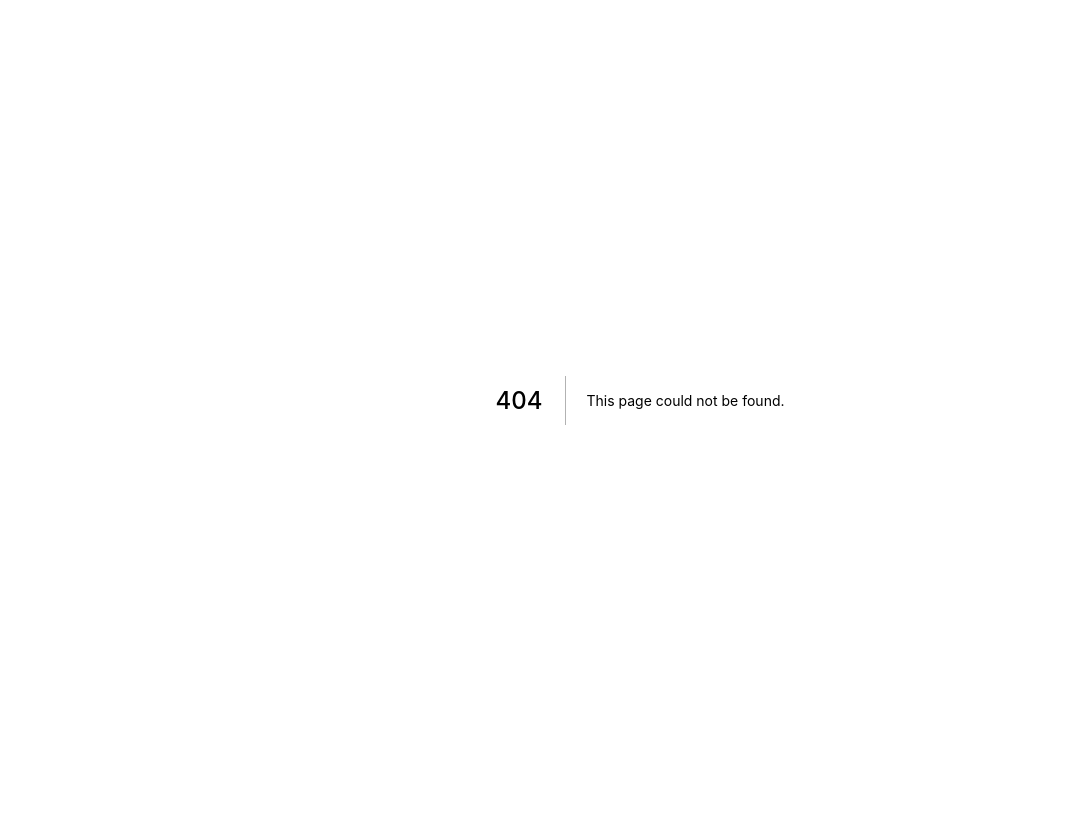
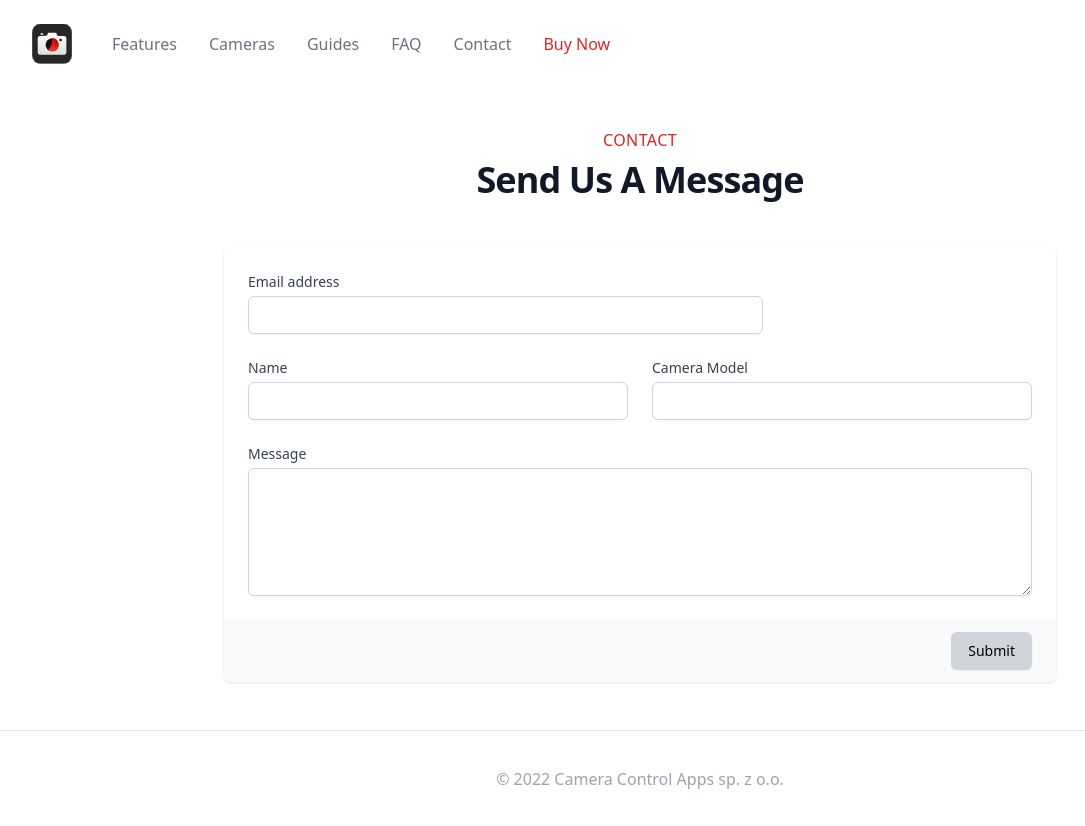
Before and after one commit to gswirski/shutter-website, a Next.js app: page /contact in a window 1280 px wide. Before the commit this address had no page. Shown: the whole page, without its empty margins (0-1085 px from the left). Before the commit the page ends 800 px from the top, so only its background shows below. Built offline with nearby package versions, Linux system fonts and the light colour scheme.

Commit message:
add buy and contact pages

```diff
--- a/components/header.js
+++ b/components/header.js
@@ -132,16 +132,17 @@ export default function Header() {
               </p>
               <div className="mt-5 sm:mt-8 sm:flex sm:justify-center lg:justify-start">
                 <div className="rounded-md shadow">
-                  <a
-                    href="#"
-                    className="w-full flex items-center justify-center px-8 py-3 border border-transparent text-base font-medium rounded-md text-white bg-red-600 hover:bg-red-700 md:py-4 md:text-lg"
-                  >
-                    Supported Cameras
-                  </a>
+                  <Link href="/cameras">
+                    <a
+                      className="w-full flex items-center justify-center px-8 py-3 border border-transparent text-base font-medium rounded-md text-white bg-red-600 hover:bg-red-700 md:py-4 md:text-lg"
+                    >
+                      Supported Cameras
+                    </a>
+                  </Link>
                 </div>
                 <div className="mt-3 sm:mt-0 sm:ml-3">
                   <a
-                    href="#"
+                    href="#reviews"
                     className="w-full flex items-center justify-center px-8 py-3 border border-transparent text-base font-medium rounded-md text-red-900 bg-red-100 hover:bg-red-200 md:py-4 md:text-lg"
                   >
                     Customer Reviews
--- /dev/null
+++ b/pages/buy.js
@@ -0,0 +1,65 @@
+/* This example requires Tailwind CSS v2.0+ */
+import Head from 'next/head'
+import Link from 'next/link'
+import Footer from '../components/footer'
+import Menu from '../components/menu'
+
+export default function Buy() {
+  return (
+    <div>
+      <Head>
+        <title>Shutter</title>
+        <link rel="icon" href="/favicon.ico" />
+      </Head>
+
+      <Menu />
+
+      <div className="py-12 bg-white">
+        <div className="max-w-4xl mx-auto px-4 sm:px-6 lg:px-8">
+          <div className="pb-12">
+            <Link href="/buy">
+              <a className="block lg:text-center default-a font-semibold tracking-wide uppercase">
+                App Store
+              </a>
+            </Link>
+            <p className="lg:text-center mt-2 text-3xl leading-8 font-extrabold tracking-tight text-gray-900 sm:text-4xl">
+              Select Shutter Version
+            </p>
+          </div>
+
+          <div className="mt-6 space-y-12 space-y-0 grid grid-cols-2 gap-x-6">
+            <div className="group relative">
+              <div className="relative w-full h-40 bg-white rounded-lg overflow-hidden group-hover:opacity-75 sm:aspect-w-2 sm:aspect-h-1 sm:h-40 lg:aspect-w-1 lg:aspect-h-1">
+                <img
+                  className="h-36 w-auto mx-auto"
+                  src="/icon.svg"
+                  />              </div>
+              <p className="mt-6 text-xl font-bold text-gray-900 text-center">
+                Shutter for <span className="text-red-600">Sony</span> cameras
+              </p>
+            </div>
+
+            <div className="group relative">
+              <div className="relative w-full h-40 bg-white rounded-lg overflow-hidden group-hover:opacity-75 sm:aspect-w-2 sm:aspect-h-1 sm:h-40 lg:aspect-w-1 lg:aspect-h-1">
+                <img
+                  className="h-36 w-auto mx-auto"
+                  src="/icon.svg"
+                  />
+              </div>
+              <p className="mt-6 text-xl font-bold text-gray-900 text-center">
+                Shutter for <span className="text-red-600">Canon</span> cameras
+              </p>
+            </div>
+
+          </div>
+
+        </div>
+      </div>
+
+
+      <Footer />
+    </div>
+
+
+  )
+}
--- a/pages/cameras.js
+++ b/pages/cameras.js
@@ -125,7 +125,7 @@ export default function Cameras() {
                             { camera.focus == 'spot-required' &&
                               <span className="border-b-2 border-gray-500 border-dotted inline-block has-tooltip">
                                 <span className="tooltip text-gray-500 text-sm">
-                                  AF Area must be set to "Spot", "Expand<br />Spot" or "Tracking Spot" in camera.
+                                  AF Area must be set to "Spot", "Expand<br />Spot" or "Tracking Spot" in the camera.
                                 </span>
                                 <CheckIcon className="w-6 h-6 text-green-600 mx-auto inline-block" /> *
                               </span>
--- /dev/null
+++ b/pages/contact.js
@@ -0,0 +1,108 @@
+/* This example requires Tailwind CSS v2.0+ */
+import Head from 'next/head'
+import Link from 'next/link'
+import Footer from '../components/footer'
+import Menu from '../components/menu'
+
+
+export default function Contact() {
+  return (
+    <div>
+      <Head>
+        <title>Shutter</title>
+        <link rel="icon" href="/favicon.ico" />
+      </Head>
+
+      <Menu />
+
+      <div className="py-12 bg-white">
+        <div className="max-w-4xl mx-auto px-4 sm:px-6 lg:px-8">
+          <div className="pb-12">
+            <Link href="/contact">
+              <a className="block lg:text-center default-a font-semibold tracking-wide uppercase">
+                Contact
+              </a>
+            </Link>
+            <p className="lg:text-center mt-2 text-3xl leading-8 font-extrabold tracking-tight text-gray-900 sm:text-4xl">
+              Send Us A Message
+            </p>
+          </div>
+
+          <form action="#" method="POST">
+              <div className="shadow overflow-hidden sm:rounded-md">
+                <div className="px-4 py-5 bg-white sm:p-6">
+                  <div className="grid grid-cols-6 gap-6">
+                    <div className="col-span-6 sm:col-span-4">
+                      <label htmlFor="email-address" className="block text-sm font-medium text-gray-700">
+                        Email address
+                      </label>
+                      <input
+                        type="text"
+                        name="email-address"
+                        id="email-address"
+                        autoComplete="email"
+                        className="mt-1 focus:ring-red-500 focus:border-red-500 block w-full shadow-sm sm:text-sm border-gray-300 rounded-md"
+                      />
+                    </div>
+
+                    <div className="col-span-6 sm:col-span-3">
+                      <label htmlFor="first-name" className="block text-sm font-medium text-gray-700">
+                        Name
+                      </label>
+                      <input
+                        type="text"
+                        name="first-name"
+                        id="first-name"
+                        autoComplete="given-name"
+                        className="mt-1 focus:ring-red-500 focus:border-red-500 block w-full shadow-sm sm:text-sm border-gray-300 rounded-md"
+                      />
+                    </div>
+
+                    <div className="col-span-6 sm:col-span-3">
+                      <label htmlFor="first-name" className="block text-sm font-medium text-gray-700">
+                        Camera Model
+                      </label>
+                      <input
+                        type="text"
+                        name="camera-model"
+                        id="camera-model"
+                        autoComplete="camera-model"
+                        className="mt-1 focus:ring-red-500 focus:border-red-500 block w-full shadow-sm sm:text-sm border-gray-300 rounded-md"
+                      />
+                    </div>
+
+
+                    <div className="col-span-6">
+                      <label htmlFor="message-text" className="block text-sm font-medium text-gray-700">
+                        Message
+                      </label>
+                      <textarea
+                        name="message-text"
+                        id="message-text"
+                        className="h-32 mt-1 focus:ring-red-500 focus:border-red-500 block w-full shadow-sm sm:text-sm border-gray-300 rounded-md"
+                        ></textarea>
+                    </div>
+                  </div>
+                </div>
+                <div className="px-4 py-3 bg-gray-50 text-right sm:px-6">
+                  <button
+                    type="submit"
+                    className="inline-flex justify-center py-2 px-4 border border-transparent shadow-sm text-sm font-medium rounded-md text-black bg-gray-300 hover:bg-gray-200 focus:outline-none focus:ring-2 focus:ring-offset-2 focus:ring-red-500"
+                  >
+                    Submit
+                  </button>
+                </div>
+              </div>
+            </form>
+
+
+        </div>
+      </div>
+
+
+      <Footer />
+    </div>
+
+
+  )
+}
```
